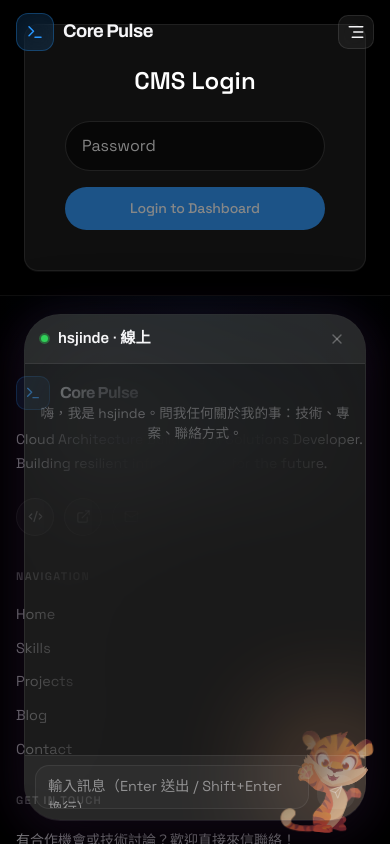
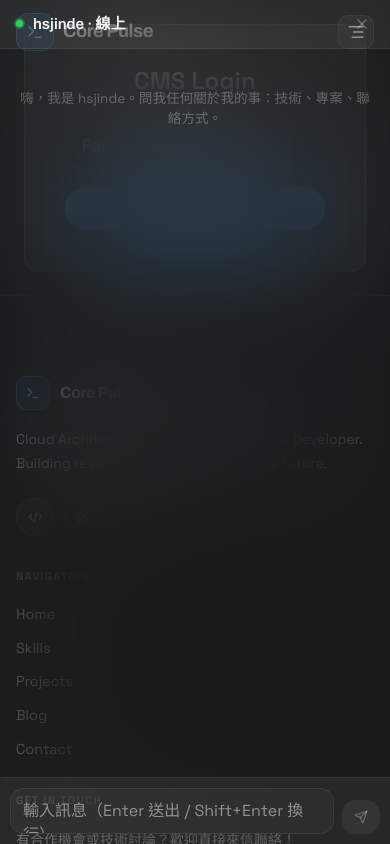
Before and after one commit to hsjinde/CORE-PULSE, a React (Vite) app: page /admin in a window 390 px wide. Both pictures are taken after a click on the button 326 px from the left and 780 px from the top of the page. Shown: the top 844 px of the page. Built offline with nearby package versions, Linux system fonts and the light colour scheme.

Commit message:
feat(mascot): fullscreen mobile chat with visualViewport keyboard handling and scroll lock

```diff
--- a/src/components/Mascot/MascotChatPanel.tsx
+++ b/src/components/Mascot/MascotChatPanel.tsx
@@ -2,6 +2,7 @@ import { useEffect, useRef, useState, type KeyboardEvent } from 'react';
 import { motion, AnimatePresence } from 'framer-motion';
 import { X, Send, Square } from 'lucide-react';
 import type { UseMascotChat } from '@/hooks/useMascotChat';
+import { stopLenis, startLenis } from '@/lib/lenisController';
 import MessageBubble from './MessageBubble';
 
 interface Props {
@@ -10,13 +11,43 @@ interface Props {
   anchor: 'up' | 'down';
   /** 展開方向上可用的最大高度（px），避免超出視窗 */
   maxPanelHeight: number;
+  /** ≤640px：全螢幕聊天模式 */
+  isMobile: boolean;
 }
 
-export default function MascotChatPanel({ chat, anchor, maxPanelHeight }: Props) {
+export default function MascotChatPanel({ chat, anchor, maxPanelHeight, isMobile }: Props) {
   const [text, setText] = useState('');
   const listRef = useRef<HTMLDivElement>(null);
   const inputRef = useRef<HTMLTextAreaElement>(null);
   const isBusy = chat.status === 'thinking' || chat.status === 'talking';
+
+  // 手機鍵盤：面板高度跟著 visualViewport 走，輸入框永遠可見
+  const [vvHeight, setVvHeight] = useState<number | null>(null);
+  useEffect(() => {
+    if (!(chat.isOpen && isMobile)) { setVvHeight(null); return; }
+    const vv = window.visualViewport;
+    if (!vv) return; // 不支援 → 退回 100dvh
+    const update = () => setVvHeight(vv.height);
+    update();
+    vv.addEventListener('resize', update);
+    vv.addEventListener('scroll', update);
+    return () => {
+      vv.removeEventListener('resize', update);
+      vv.removeEventListener('scroll', update);
+    };
+  }, [chat.isOpen, isMobile]);
+
+  // 手機開窗：鎖定背景捲動（Lenis + body overflow），關窗還原
+  useEffect(() => {
+    if (!(chat.isOpen && isMobile)) return;
+    stopLenis();
+    const prevOverflow = document.body.style.overflow;
+    document.body.style.overflow = 'hidden';
+    return () => {
+      document.body.style.overflow = prevOverflow;
+      startLenis();
+    };
+  }, [chat.isOpen, isMobile]);
 
   // 自動捲到底
   useEffect(() => {
@@ -27,7 +58,7 @@ export default function MascotChatPanel({ chat, anchor, maxPanelHeight }: Props)
         }
       });
     }
-  }, [chat.messages, chat.status, chat.isOpen]);
+  }, [chat.messages, chat.status, chat.isOpen, vvHeight]);
 
   // 開啟時自動 focus input
   useEffect(() => {
@@ -54,13 +85,34 @@ export default function MascotChatPanel({ chat, anchor, maxPanelHeight }: Props)
     <AnimatePresence>
       {chat.isOpen && (
         <motion.div
-          initial={{ opacity: 0, y: anchor === 'up' ? 12 : -12, scale: 0.96 }}
-          animate={{ opacity: 1, y: 0, scale: 1 }}
-          exit={{ opacity: 0, y: anchor === 'up' ? 12 : -12, scale: 0.96 }}
+          initial={isMobile ? { opacity: 0 } : { opacity: 0, y: anchor === 'up' ? 12 : -12, scale: 0.96 }}
+          animate={isMobile ? { opacity: 1 } : { opacity: 1, y: 0, scale: 1 }}
+          exit={isMobile ? { opacity: 0 } : { opacity: 0, y: anchor === 'up' ? 12 : -12, scale: 0.96 }}
           transition={{ duration: 0.25, ease: [0.34, 1.1, 0.64, 1] }}
           role="dialog"
           aria-label="與 hsjinde 吉祥物對話"
-          style={{
+          style={
+            isMobile
+              ? {
+                  position: 'fixed',
+                  top: 0,
+                  left: 0,
+                  right: 0,
+                  width: '100%',
+                  height: vvHeight ? `${vvHeight}px` : '100dvh',
+                  display: 'flex',
+                  flexDirection: 'column',
+                  background: 'var(--glass-3)',
+                  backdropFilter: 'var(--blur-xl)',
+                  WebkitBackdropFilter: 'var(--blur-xl)',
+                  border: 'none',
+                  borderRadius: 0,
+                  overflow: 'hidden',
+                  zIndex: 10000,
+                  paddingTop: 'env(safe-area-inset-top)',
+                  paddingBottom: 'env(safe-area-inset-bottom)',
+                }
+              : {
                   position: 'absolute',
                   ...(anchor === 'up' ? { bottom: 0 } : { top: 0 }),
                   right: 0,
@@ -77,7 +129,8 @@ export default function MascotChatPanel({ chat, anchor, maxPanelHeight }: Props)
                   boxShadow: 'var(--shadow-lg), var(--shadow-purple)',
                   overflow: 'hidden',
                   zIndex: 10000,
-          }}
+                }
+          }
         >
           {/* Header */}
           <div style={{
@@ -162,9 +215,8 @@ export default function MascotChatPanel({ chat, anchor, maxPanelHeight }: Props)
                 padding: '10px 12px',
                 color: 'var(--text-primary)',
                 fontFamily: 'var(--font-body)',
-                fontSize: '0.9rem',
+                fontSize: isMobile ? '16px' : '0.9rem',
                 lineHeight: 1.5,
-                maxHeight: 100,
                 outline: 'none',
               }}
             />
--- a/src/components/Mascot/MascotWidget.tsx
+++ b/src/components/Mascot/MascotWidget.tsx
@@ -1,6 +1,7 @@
 import { useEffect, useRef, useState } from 'react';
 import { motion, useMotionValue } from 'framer-motion';
 import { useMascotChat } from '@/hooks/useMascotChat';
+import { useMediaQuery } from '@/hooks/useMediaQuery';
 import MascotAvatar from './MascotAvatar';
 import MascotChatPanel from './MascotChatPanel';
 import {
@@ -21,6 +22,7 @@ function defaultY(viewportHeight: number): number {
 
 export default function MascotWidget() {
   const chat = useMascotChat();
+  const isMobile = useMediaQuery('(max-width: 640px)');
   const [viewportH, setViewportH] = useState(() => window.innerHeight);
   const y = useMotionValue(loadMascotY(window.innerHeight) ?? defaultY(window.innerHeight));
   // 拖曳中不觸發 click 開窗
@@ -64,6 +66,11 @@ export default function MascotWidget() {
   };
 
   return (
+    <>
+      {/* 手機：面板放在拖曳容器之外，避免 transform 容器內 fixed 定位跑掉 */}
+      {isMobile && (
+        <MascotChatPanel chat={chat} anchor="up" maxPanelHeight={0} isMobile />
+      )}
       <motion.div
         drag="y"
         dragConstraints={{
@@ -95,17 +102,23 @@ export default function MascotWidget() {
         whileDrag={{ cursor: 'grabbing' }}
       >
         <div style={{ position: 'relative', width: '100%', height: '100%' }}>
+          {!isMobile && (
             <MascotChatPanel
               chat={chat}
               anchor={upward ? 'up' : 'down'}
               maxPanelHeight={maxPanelHeight}
+              isMobile={false}
             />
+          )}
+          {!(isMobile && chat.isOpen) && (
             <MascotAvatar
               state={mascotState}
               onClick={toggleChat}
               ariaLabel={chat.isOpen ? '收合吉祥物對話窗' : '開啟 hsjinde 吉祥物對話'}
             />
+          )}
         </div>
       </motion.div>
+    </>
   );
 }
--- /dev/null
+++ b/src/hooks/useMediaQuery.ts
@@ -0,0 +1,20 @@
+import { useEffect, useState } from 'react';
+
+export function useMediaQuery(query: string): boolean {
+  const [matches, setMatches] = useState(() =>
+    typeof window !== 'undefined' && typeof window.matchMedia === 'function'
+      ? window.matchMedia(query).matches
+      : false,
+  );
+
+  useEffect(() => {
+    if (typeof window.matchMedia !== 'function') return;
+    const mql = window.matchMedia(query);
+    const onChange = (e: MediaQueryListEvent) => setMatches(e.matches);
+    setMatches(mql.matches);
+    mql.addEventListener('change', onChange);
+    return () => mql.removeEventListener('change', onChange);
+  }, [query]);
+
+  return matches;
+}
--- /dev/null
+++ b/src/lib/lenisController.ts
@@ -0,0 +1,16 @@
+import type Lenis from 'lenis';
+
+/** Home 建立的 Lenis 實例集中管理，讓聊天窗能鎖定背景捲動。 */
+let instance: Lenis | null = null;
+
+export function registerLenis(l: Lenis | null): void {
+  instance = l;
+}
+
+export function stopLenis(): void {
+  instance?.stop();
+}
+
+export function startLenis(): void {
+  instance?.start();
+}
--- a/src/pages/Home.tsx
+++ b/src/pages/Home.tsx
@@ -6,6 +6,7 @@ import BentoGrid from '@/components/Bento/BentoGrid'
 import Projects from '@/components/Projects/Projects'
 import Blog from '@/components/Blog/Blog'
 import Footer from '@/components/Footer/Footer'
+import { registerLenis } from '@/lib/lenisController'
 
 export default function Home() {
   useEffect(() => {
@@ -25,8 +26,12 @@ export default function Home() {
     }
 
     requestAnimationFrame(raf)
+    registerLenis(lenis)
 
-    return () => lenis.destroy()
+    return () => {
+      registerLenis(null)
+      lenis.destroy()
+    }
   }, [])
 
   return (
```
Lines whose indentation alone changed are shown as unchanged.
